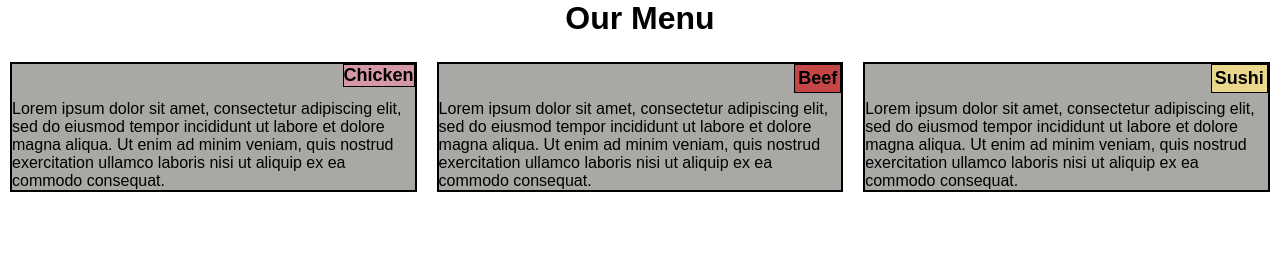
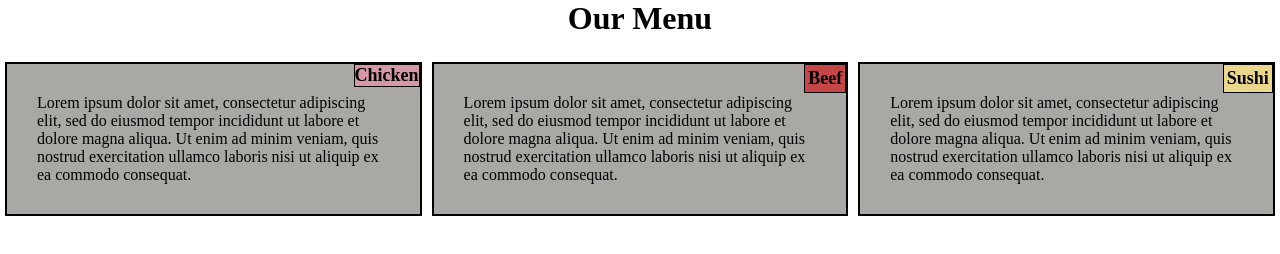
Before and after one commit to asifsultan/module2_solution, a plain HTML site: page index.html in a window 1280 px wide. Drawn offline with Linux system fonts and the light colour scheme.

Commit message:
final fixes

```diff
--- a/css/styles.css
+++ b/css/styles.css
@@ -1,7 +1,6 @@
 /********** Base styles **********/
 * {
   box-sizing: border-box;
-  font-family: Gill Sans Extrabold, sans-serif;
   margin: 0;
   padding: 0;
 
@@ -9,13 +8,11 @@
 
 h1 {
     text-align: center;
-    margin-bottom: 15px;
+    margin-bottom: 20px;
 }
 
 .row {
   width: 100%;
-
-
 }
 .chicken{
     position: absolute;
@@ -57,13 +54,14 @@ h1 {
 }
 
 p {
-
-  margin: 10px;
+  margin:  5px;
+  padding: 30px;
   position: relative;
   overflow: hidden;
   border: 2px solid black;
   background-color: #a9a8a5;
   color: black;
+
 }
 
 
@@ -72,7 +70,6 @@ p {
 @media (min-width: 992px) and (max-width: 1366px) {
   .col-lg-1, .col-lg-2, .col-lg-3, .col-lg-4, .col-lg-5, .col-lg-6, .col-lg-7, .col-lg-8, .col-lg-9, .col-lg-10, .col-lg-11, .col-lg-12 {
     float: left;
-
   }
   .col-lg-1 {
     width: 8.33%;
@@ -115,8 +112,7 @@ p {
 /********** Tablets only **********/
 @media (min-width: 768px) and (max-width: 991px) {
   .col-md-1, .col-md-2, .col-md-3, .col-md-4, .col-md-5, .col-md-6, .col-md-7, .col-md-8, .col-md-9, .col-md-10, .col-md-11, .col-md-12 {
-    float: left;
-
+float: left;
   }
   .col-md-1 {
     width: 8.33%;
@@ -159,10 +155,9 @@ p {
 
 
 /********** mobile only **********/
-@media (min-width: 767px){
+@media (max-width: 767px){
   .col-sm-1, .col-sm-2, .col-sm-3, .col-sm-4, .col-sm-5, .col-sm-6, .col-sm-7, .col-sm-8, .col-sm-9, .col-sm-10, .col-sm-11, .col-sm-12 {
     float: left;
-
   }
   .col-sm-1 {
     width: 8.33%;
--- a/index.html
+++ b/index.html
@@ -11,24 +11,24 @@
 
 <div class="row">
 
-  <div class="col-lg-4 col-md-6 col-sm-4">
+  <div class="col-lg-4 col-md-6 col-sm-12">
 
     <p id="p1">
-    <span class="chicken ">Chicken</span> <br><br>
+    <span class="chicken ">Chicken</span>
     Lorem ipsum dolor sit amet, consectetur adipiscing elit, sed do eiusmod tempor incididunt ut labore et dolore magna aliqua. Ut enim ad minim veniam, quis nostrud exercitation ullamco laboris nisi ut aliquip ex ea commodo consequat. </p>
   </div>
 
-  <div class="col-lg-4 col-md-6 col-sm-4">
+  <div class="col-lg-4 col-md-6 col-sm-12">
 
   <p id="p2">
-    <span class="beef">Beef</span><br><br>
+    <span class="beef">Beef</span>
   Lorem ipsum dolor sit amet, consectetur adipiscing elit, sed do eiusmod tempor incididunt ut labore et dolore magna aliqua. Ut enim ad minim veniam, quis nostrud exercitation ullamco laboris nisi ut aliquip ex ea commodo consequat.</p>
   </div>
 
-  <div class="col-lg-4 col-md-12 col-sm-4">
+  <div class="col-lg-4 col-md-12 col-sm-12">
 
   <p id="p3">
-  <span class="sushi ">Sushi</span><br><br>
+  <span class="sushi ">Sushi</span>
   Lorem ipsum dolor sit amet, consectetur adipiscing elit, sed do eiusmod tempor incididunt ut labore et dolore magna aliqua. Ut enim ad minim veniam, quis nostrud exercitation ullamco laboris nisi ut aliquip ex ea commodo consequat.</p>
   </div>
 </div>
```
